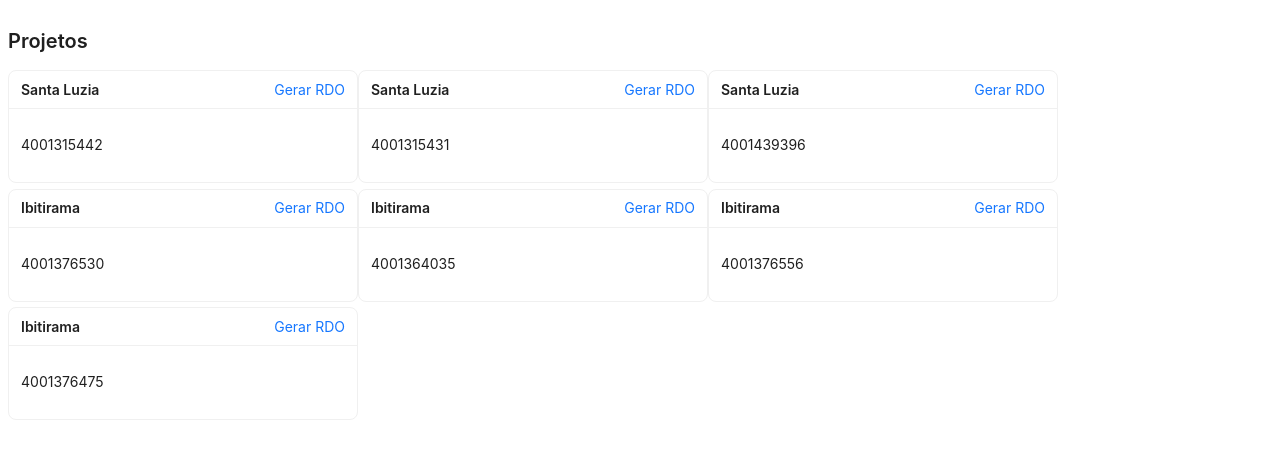
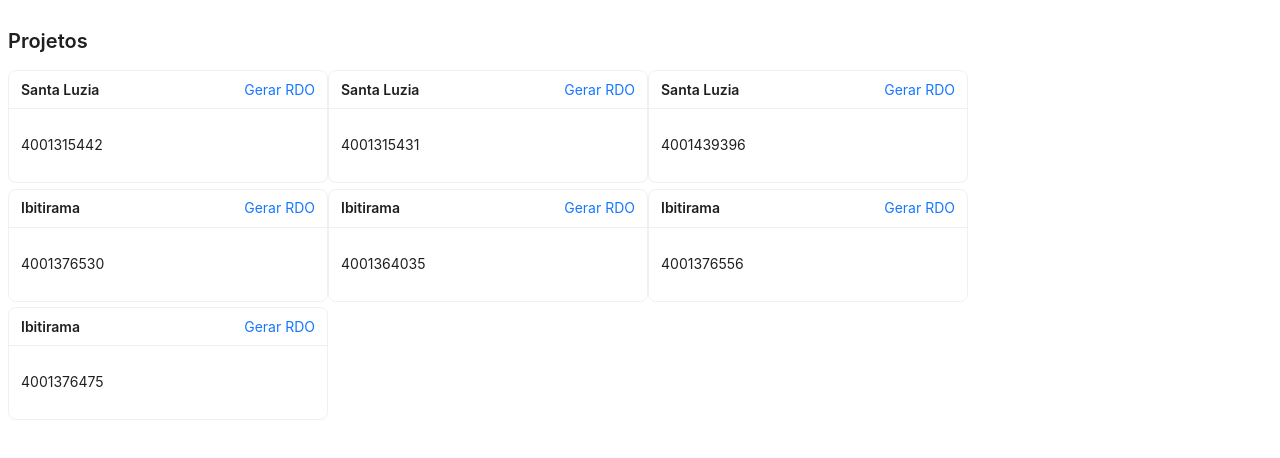
Before and after one commit to eliasamaral/rdo-digital, a React (Vite) app: page / in a window 1280 px wide. Shown: the top 458 px of the page. Built offline with nearby package versions, Linux system fonts and the light colour scheme.

Commit message:
resolve bug no campo de data em dispositivos menores

```diff
--- a/src/forms.jsx
+++ b/src/forms.jsx
@@ -225,6 +225,7 @@ const Forms = () => {
         <DatePicker
           format={"DD/MM/YYYY"}
           placeholder="Data"
+          inputReadOnly={true}
           onChange={(e) => {
             const value1 = dayjs(e).format("DD/MM/YYYY");
             setdataDaProducao(value1);
--- a/src/obras.jsx
+++ b/src/obras.jsx
@@ -17,7 +17,7 @@ const Obras = () => {
             title={obra.local}
             extra={<Link to={`/forms/${obra.projeto}`}>Gerar RDO</Link>}
             style={{
-              width: 350,
+              width: 320,
             }}
           >
             <p>{obra.projeto}</p>
```
